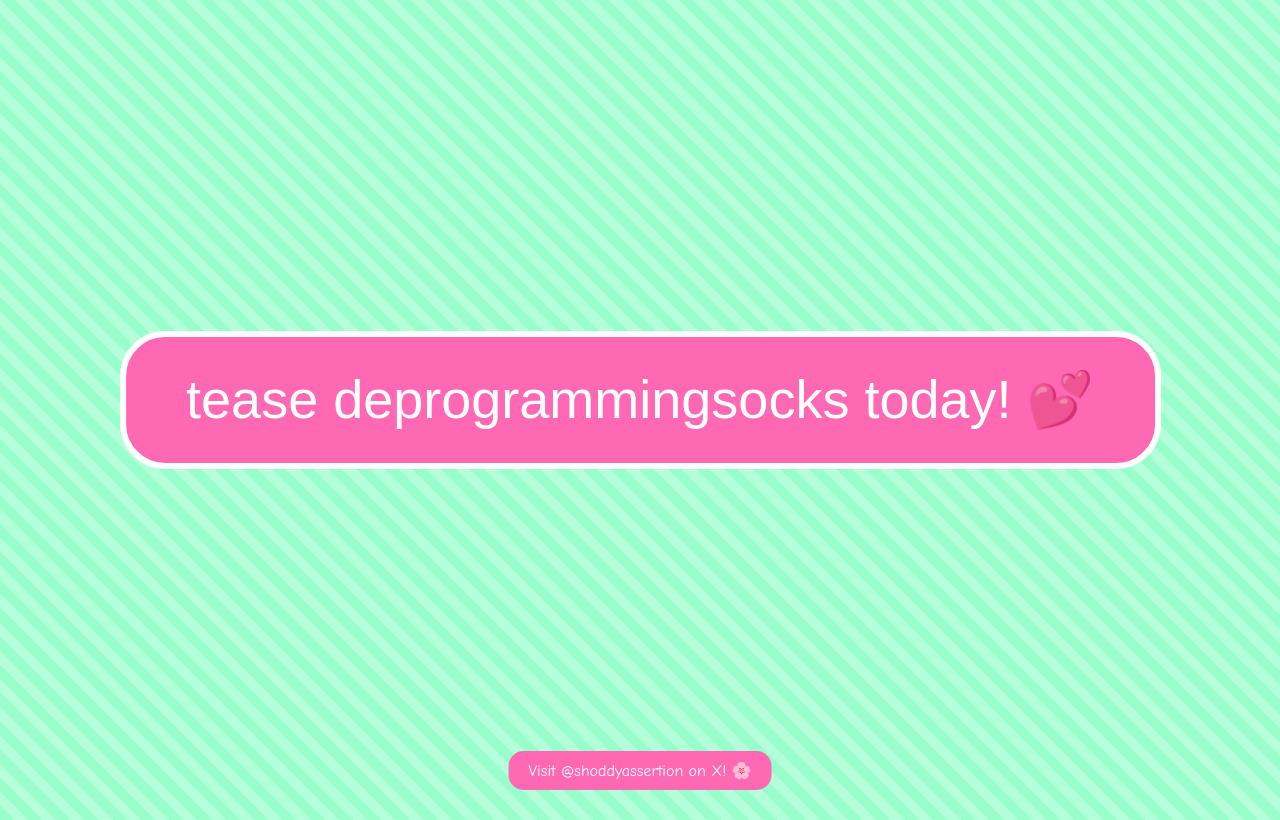
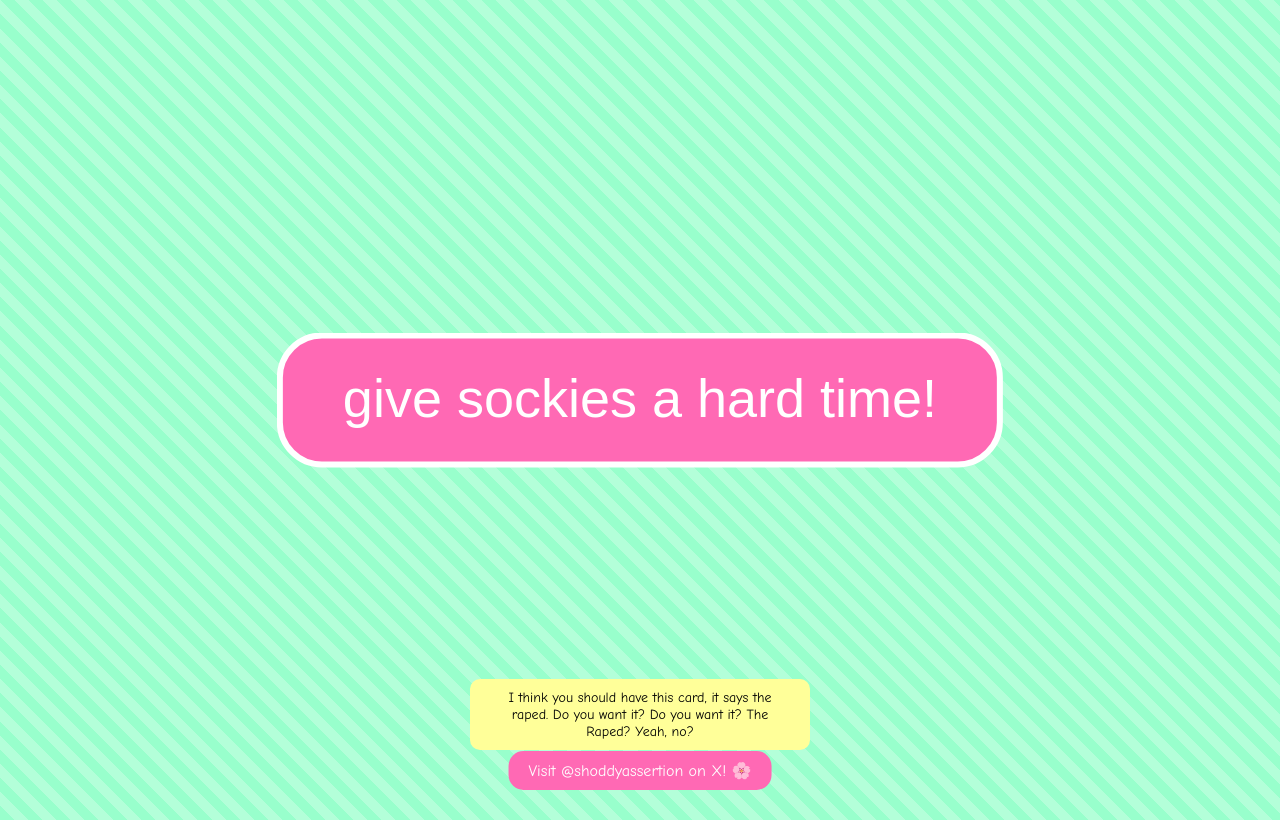
Before and after one commit to SmallDogRaper/rawpage, a website: page public/index.html in a window 1280 px wide. Drawn offline with Linux system fonts and the light colour scheme; no server answers.

Commit message:
Update index.html

```diff
--- a/public/index.html
+++ b/public/index.html
@@ -69,7 +69,7 @@
             border: none;
             outline: none;
             font-family: 'Comic Sans MS', cursive;
-            font-size: 16px;
+            font-size: 12px;
         }
         #submitComment, #submitDrawing {
             background: #ff69b4;
@@ -189,6 +189,20 @@
             color: #fff;
             font-size: 16px;
         }
+        #yellowBox {
+            position: fixed;
+            bottom: 50px;
+            left: 50%;
+            transform: translateX(-50%);
+            background: #ffff99;
+            color: #000;
+            padding: 10px 20px;
+            border-radius: 10px;
+            font-size: 14px;
+            text-align: center;
+            max-width: 300px;
+            z-index: 9;
+        }
     </style>
 </head>
 <body>
@@ -211,9 +225,28 @@
     </div>
     <div id="sentMessage"></div>
     <div id="commentsContainer"></div>
+    <div id="yellowBox">I think you should have this card, it says the raped. Do you want it? Do you want it? The Raped? Yeah, no?</div>
     <a id="xLink" href="https://x.com/shoddyassertion" target="_blank">Visit @shoddyassertion on X! 🌸</a>
 
    <script>
+        const teaseButtonTexts = [
+            "tease deprogrammingsocks today! 💕",
+            "harass deprogrammingsocks now!",
+            "bully deprogrammingsocks!! 💖",
+            "say nice things to sockies this time? 🌸",
+            "you know why you're here...",
+            "call sockies silly! 🐾",
+            "give sockies a hard time!"
+        ];
+       const commentPlaceholders = [
+            "Say something mean~ (max 480 chars)",
+            "Say something cruel~ (max 480 chars)",
+            "Ask me something! (max 480 chars)",
+            "Be super mean to sockies~ (max 480 chars)",
+            "Say something just awful~ (max 480 chars)",
+            "Make sockies smile! (max 480 chars)",
+            "Sperg about an absurdly niche hobby (max 480 chars)"
+        ];
         const commentInputContainer = document.getElementById('commentInputContainer');
         const input = document.getElementById('commentInput');
         const submitComment = document.getElementById('submitComment');
@@ -234,6 +267,9 @@
 
         ctx.fillStyle = '#ffffff';
         ctx.fillRect(0, 0, canvas.width, canvas.height);
+
+        teaseButton.textContent = teaseButtonTexts[Math.floor(Math.random() * teaseButtonTexts.length)];
+        input.placeholder = commentPlaceholders[Math.floor(Math.random() * commentPlaceholders.length)];
 
         function playAudio() {
             var audio = document.getElementById('bgMusic');
```
